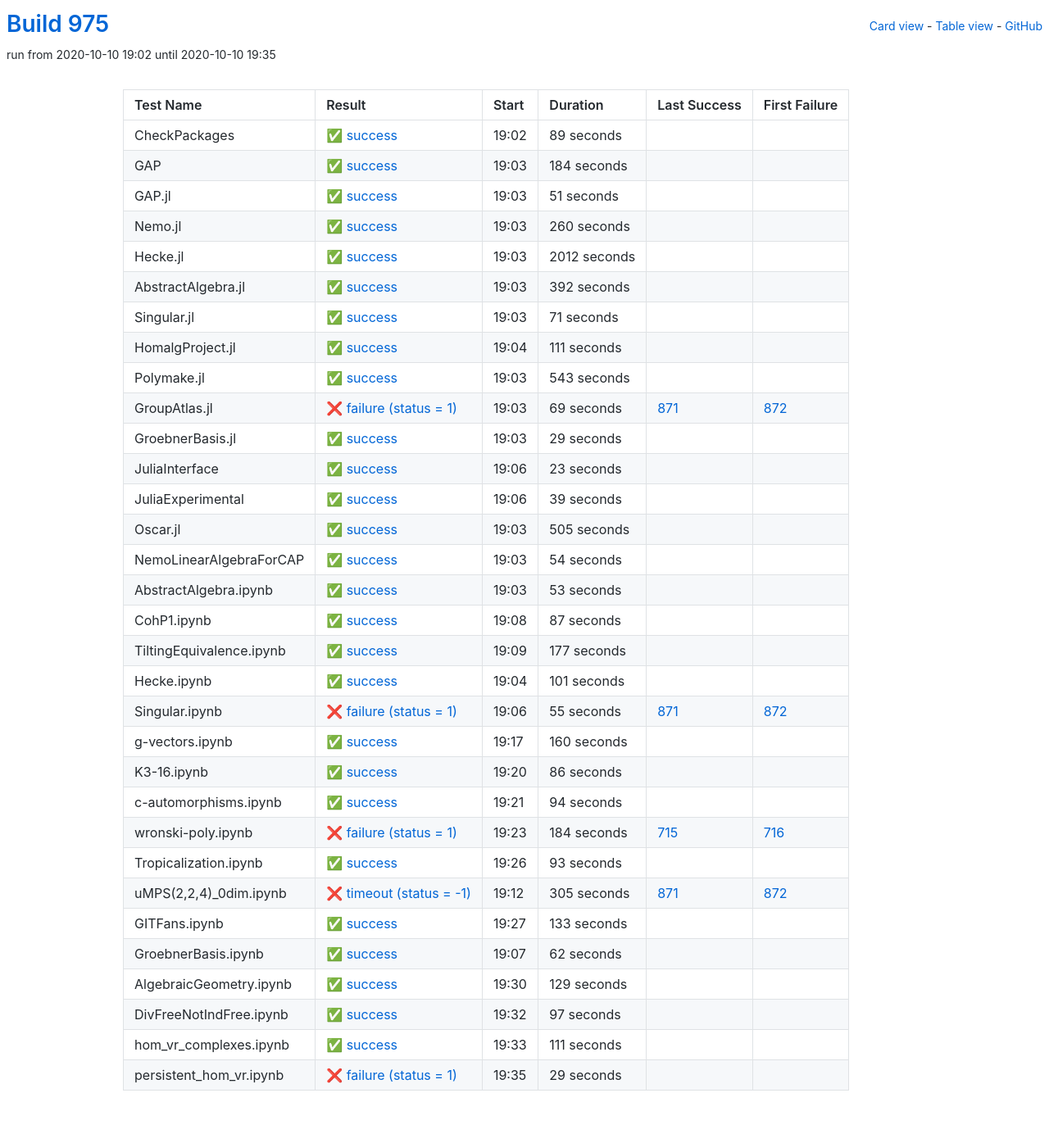
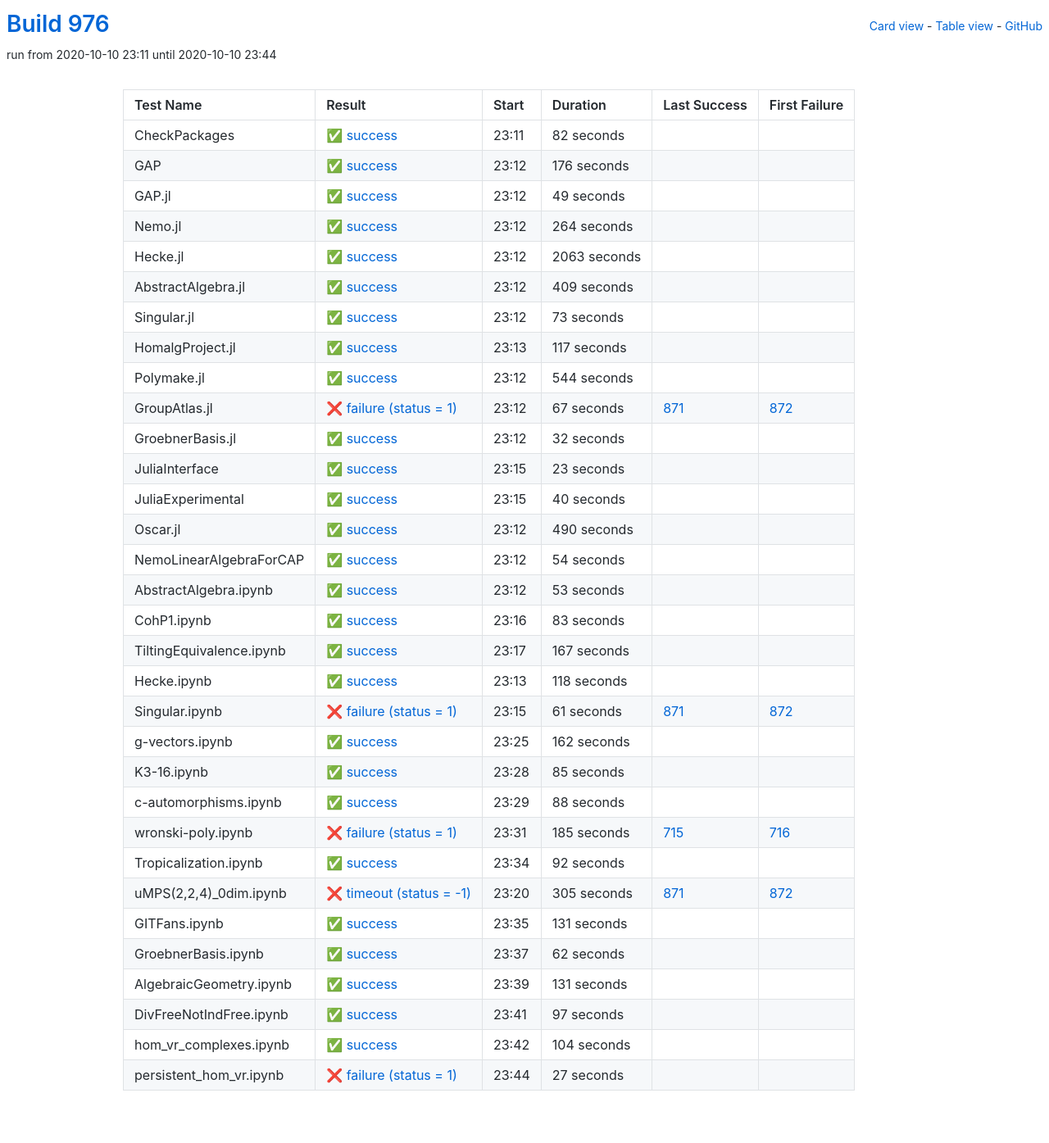
Before and after one commit to oscar-system/oscar-ci-status-stable, a Jekyll site: the page built from table.html, in a window 1280 px wide. Shown: the whole page at 82% size. Built offline with Jekyll 4.4.1, drawn with Linux system fonts in a browser that asks for light colours.

Commit message:
Build #976

```diff
--- a/_data/ci.yml
+++ b/_data/ci.yml
@@ -1,6 +1,6 @@
 ---
-build: 975
-build_url: https://oscarci.mathematik.uni-kl.de/job/oscar-stable/975/
+build: 976
+build_url: https://oscarci.mathematik.uni-kl.de/job/oscar-stable/976/
 job: oscar-stable
 organization: oscar-system
 repo: oscar-ci-status-stable
@@ -8,140 +8,140 @@ repourl: https://github.com/oscar-system/oscar-ci-status-stable
 tests:
 - name: CheckPackages
   id: checkpackages
-  log: https://oscarci.mathematik.uni-kl.de/job/oscar-stable/975/artifact/logs/build-975/CheckPackages.log
-  start: 2020-10-10 19:02
+  log: https://oscarci.mathematik.uni-kl.de/job/oscar-stable/976/artifact/logs/build-976/CheckPackages.log
+  start: 2020-10-10 23:11
   success: true
   exitcode: 0
   status: success
-  duration: 89
+  duration: 82
   last_success: false
   last_success_url:
   first_failure: false
   first_failure_url:
 - name: GAP
   id: gap
-  log: https://oscarci.mathematik.uni-kl.de/job/oscar-stable/975/artifact/logs/build-975/GAP.log
-  start: 2020-10-10 19:03
+  log: https://oscarci.mathematik.uni-kl.de/job/oscar-stable/976/artifact/logs/build-976/GAP.log
+  start: 2020-10-10 23:12
   success: true
   exitcode: 0
   status: success
-  duration: 184
+  duration: 176
   last_success: false
   last_success_url:
   first_failure: false
   first_failure_url:
 - name: GAP.jl
   id: gap-jl
-  log: https://oscarci.mathematik.uni-kl.de/job/oscar-stable/975/artifact/logs/build-975/GAP.jl.log
-  start: 2020-10-10 19:03
+  log: https://oscarci.mathematik.uni-kl.de/job/oscar-stable/976/artifact/logs/build-976/GAP.jl.log
+  start: 2020-10-10 23:12
   success: true
   exitcode: 0
   status: success
-  duration: 51
+  duration: 49
   last_success: false
   last_success_url:
   first_failure: false
   first_failure_url:
 - name: Nemo.jl
   id: nemo-jl
-  log: https://oscarci.mathematik.uni-kl.de/job/oscar-stable/975/artifact/logs/build-975/Nemo.jl.log
-  start: 2020-10-10 19:03
+  log: https://oscarci.mathematik.uni-kl.de/job/oscar-stable/976/artifact/logs/build-976/Nemo.jl.log
+  start: 2020-10-10 23:12
   success: true
   exitcode: 0
   status: success
-  duration: 260
+  duration: 264
   last_success: false
   last_success_url:
   first_failure: false
   first_failure_url:
 - name: Hecke.jl
   id: hecke-jl
-  log: https://oscarci.mathematik.uni-kl.de/job/oscar-stable/975/artifact/logs/build-975/Hecke.jl.log
-  start: 2020-10-10 19:03
+  log: https://oscarci.mathematik.uni-kl.de/job/oscar-stable/976/artifact/logs/build-976/Hecke.jl.log
+  start: 2020-10-10 23:12
   success: true
   exitcode: 0
   status: success
-  duration: 2012
+  duration: 2063
   last_success: false
   last_success_url:
   first_failure: false
   first_failure_url:
 - name: AbstractAlgebra.jl
   id: abstractalgebra-jl
-  log: https://oscarci.mathematik.uni-kl.de/job/oscar-stable/975/artifact/logs/build-975/AbstractAlgebra.jl.log
-  start: 2020-10-10 19:03
+  log: https://oscarci.mathematik.uni-kl.de/job/oscar-stable/976/artifact/logs/build-976/AbstractAlgebra.jl.log
+  start: 2020-10-10 23:12
   success: true
   exitcode: 0
   status: success
-  duration: 392
+  duration: 409
   last_success: false
   last_success_url:
   first_failure: false
   first_failure_url:
 - name: Singular.jl
   id: singular-jl
-  log: https://oscarci.mathematik.uni-kl.de/job/oscar-stable/975/artifact/logs/build-975/Singular.jl.log
-  start: 2020-10-10 19:03
+  log: https://oscarci.mathematik.uni-kl.de/job/oscar-stable/976/artifact/logs/build-976/Singular.jl.log
+  start: 2020-10-10 23:12
   success: true
   exitcode: 0
   status: success
-  duration: 71
+  duration: 73
   last_success: false
   last_success_url:
   first_failure: false
   first_failure_url:
 - name: HomalgProject.jl
   id: homalgproject-jl
-  log: https://oscarci.mathematik.uni-kl.de/job/oscar-stable/975/artifact/logs/build-975/HomalgProject.jl.log
-  start: 2020-10-10 19:04
+  log: https://oscarci.mathematik.uni-kl.de/job/oscar-stable/976/artifact/logs/build-976/HomalgProject.jl.log
+  start: 2020-10-10 23:13
   success: true
   exitcode: 0
   status: success
-  duration: 111
+  duration: 117
   last_success: false
   last_success_url:
   first_failure: false
   first_failure_url:
 - name: Polymake.jl
   id: polymake-jl
-  log: https://oscarci.mathematik.uni-kl.de/job/oscar-stable/975/artifact/logs/build-975/Polymake.jl.log
-  start: 2020-10-10 19:03
+  log: https://oscarci.mathematik.uni-kl.de/job/oscar-stable/976/artifact/logs/build-976/Polymake.jl.log
+  start: 2020-10-10 23:12
   success: true
   exitcode: 0
   status: success
-  duration: 543
+  duration: 544
   last_success: false
   last_success_url:
   first_failure: false
   first_failure_url:
 - name: GroupAtlas.jl
   id: groupatlas-jl
-  log: https://oscarci.mathematik.uni-kl.de/job/oscar-stable/975/artifact/logs/build-975/GroupAtlas.jl.log
-  start: 2020-10-10 19:03
+  log: https://oscarci.mathematik.uni-kl.de/job/oscar-stable/976/artifact/logs/build-976/GroupAtlas.jl.log
+  start: 2020-10-10 23:12
   success: false
   exitcode: 1
   status: failure
-  duration: 69
+  duration: 67
   last_success: 871
   last_success_url: https://oscarci.mathematik.uni-kl.de/job/oscar-stable/871/
   first_failure: 872
   first_failure_url: https://oscarci.mathematik.uni-kl.de/job/oscar-stable/872/
 - name: GroebnerBasis.jl
   id: groebnerbasis-jl
-  log: https://oscarci.mathematik.uni-kl.de/job/oscar-stable/975/artifact/logs/build-975/GroebnerBasis.jl.log
-  start: 2020-10-10 19:03
+  log: https://oscarci.mathematik.uni-kl.de/job/oscar-stable/976/artifact/logs/build-976/GroebnerBasis.jl.log
+  start: 2020-10-10 23:12
   success: true
   exitcode: 0
   status: success
-  duration: 29
+  duration: 32
   last_success: false
   last_success_url:
   first_failure: false
   first_failure_url:
 - name: JuliaInterface
   id: juliainterface
-  log: https://oscarci.mathematik.uni-kl.de/job/oscar-stable/975/artifact/logs/build-975/JuliaInterface.log
-  start: 2020-10-10 19:06
+  log: https://oscarci.mathematik.uni-kl.de/job/oscar-stable/976/artifact/logs/build-976/JuliaInterface.log
+  start: 2020-10-10 23:15
   success: true
   exitcode: 0
   status: success
@@ -152,32 +152,32 @@ tests:
   first_failure_url:
 - name: JuliaExperimental
   id: juliaexperimental
-  log: https://oscarci.mathematik.uni-kl.de/job/oscar-stable/975/artifact/logs/build-975/JuliaExperimental.log
-  start: 2020-10-10 19:06
+  log: https://oscarci.mathematik.uni-kl.de/job/oscar-stable/976/artifact/logs/build-976/JuliaExperimental.log
+  start: 2020-10-10 23:15
   success: true
   exitcode: 0
   status: success
-  duration: 39
+  duration: 40
   last_success: false
   last_success_url:
   first_failure: false
   first_failure_url:
 - name: Oscar.jl
   id: oscar-jl
-  log: https://oscarci.mathematik.uni-kl.de/job/oscar-stable/975/artifact/logs/build-975/Oscar.jl.log
-  start: 2020-10-10 19:03
+  log: https://oscarci.mathematik.uni-kl.de/job/oscar-stable/976/artifact/logs/build-976/Oscar.jl.log
+  start: 2020-10-10 23:12
   success: true
   exitcode: 0
   status: success
-  duration: 505
+  duration: 490
   last_success: false
   last_success_url:
   first_failure: false
   first_failure_url:
 - name: NemoLinearAlgebraForCAP
   id: nemolinearalgebraforcap
-  log: https://oscarci.mathematik.uni-kl.de/job/oscar-stable/975/artifact/logs/build-975/NemoLinearAlgebraForCAP.log
-  start: 2020-10-10 19:03
+  log: https://oscarci.mathematik.uni-kl.de/job/oscar-stable/976/artifact/logs/build-976/NemoLinearAlgebraForCAP.log
+  start: 2020-10-10 23:12
   success: true
   exitcode: 0
   status: success
@@ -188,8 +188,8 @@ tests:
   first_failure_url:
 - name: AbstractAlgebra.ipynb
   id: abstractalgebra-ipynb
-  log: https://oscarci.mathematik.uni-kl.de/job/oscar-stable/975/artifact/logs/build-975/AbstractAlgebra.ipynb.log
-  start: 2020-10-10 19:03
+  log: https://oscarci.mathematik.uni-kl.de/job/oscar-stable/976/artifact/logs/build-976/AbstractAlgebra.ipynb.log
+  start: 2020-10-10 23:12
   success: true
   exitcode: 0
   status: success
@@ -200,116 +200,116 @@ tests:
   first_failure_url:
 - name: CohP1.ipynb
   id: cohp1-ipynb
-  log: https://oscarci.mathematik.uni-kl.de/job/oscar-stable/975/artifact/logs/build-975/CohP1.ipynb.log
-  start: 2020-10-10 19:08
+  log: https://oscarci.mathematik.uni-kl.de/job/oscar-stable/976/artifact/logs/build-976/CohP1.ipynb.log
+  start: 2020-10-10 23:16
   success: true
   exitcode: 0
   status: success
-  duration: 87
+  duration: 83
   last_success: false
   last_success_url:
   first_failure: false
   first_failure_url:
 - name: TiltingEquivalence.ipynb
   id: tiltingequivalence-ipynb
-  log: https://oscarci.mathematik.uni-kl.de/job/oscar-stable/975/artifact/logs/build-975/TiltingEquivalence.ipynb.log
-  start: 2020-10-10 19:09
+  log: https://oscarci.mathematik.uni-kl.de/job/oscar-stable/976/artifact/logs/build-976/TiltingEquivalence.ipynb.log
+  start: 2020-10-10 23:17
   success: true
   exitcode: 0
   status: success
-  duration: 177
+  duration: 167
   last_success: false
   last_success_url:
   first_failure: false
   first_failure_url:
 - name: Hecke.ipynb
   id: hecke-ipynb
-  log: https://oscarci.mathematik.uni-kl.de/job/oscar-stable/975/artifact/logs/build-975/Hecke.ipynb.log
-  start: 2020-10-10 19:04
+  log: https://oscarci.mathematik.uni-kl.de/job/oscar-stable/976/artifact/logs/build-976/Hecke.ipynb.log
+  start: 2020-10-10 23:13
   success: true
   exitcode: 0
   status: success
-  duration: 101
+  duration: 118
   last_success: false
   last_success_url:
   first_failure: false
   first_failure_url:
 - name: Singular.ipynb
   id: singular-ipynb
-  log: https://oscarci.mathematik.uni-kl.de/job/oscar-stable/975/artifact/logs/build-975/Singular.ipynb.log
-  start: 2020-10-10 19:06
+  log: https://oscarci.mathematik.uni-kl.de/job/oscar-stable/976/artifact/logs/build-976/Singular.ipynb.log
+  start: 2020-10-10 23:15
   success: false
   exitcode: 1
   status: failure
-  duration: 55
+  duration: 61
   last_success: 871
   last_success_url: https://oscarci.mathematik.uni-kl.de/job/oscar-stable/871/
   first_failure: 872
   first_failure_url: https://oscarci.mathematik.uni-kl.de/job/oscar-stable/872/
 - name: g-vectors.ipynb
   id: g-vectors-ipynb
-  log: https://oscarci.mathematik.uni-kl.de/job/oscar-stable/975/artifact/logs/build-975/g-vectors.ipynb.log
-  start: 2020-10-10 19:17
+  log: https://oscarci.mathematik.uni-kl.de/job/oscar-stable/976/artifact/logs/build-976/g-vectors.ipynb.log
+  start: 2020-10-10 23:25
   success: true
   exitcode: 0
   status: success
-  duration: 160
+  duration: 162
   last_success: false
   last_success_url:
   first_failure: false
   first_failure_url:
 - name: K3-16.ipynb
   id: k3-16-ipynb
-  log: https://oscarci.mathematik.uni-kl.de/job/oscar-stable/975/artifact/logs/build-975/K3-16.ipynb.log
-  start: 2020-10-10 19:20
+  log: https://oscarci.mathematik.uni-kl.de/job/oscar-stable/976/artifact/logs/build-976/K3-16.ipynb.log
+  start: 2020-10-10 23:28
   success: true
   exitcode: 0
   status: success
-  duration: 86
+  duration: 85
   last_success: false
   last_success_url:
   first_failure: false
   first_failure_url:
 - name: c-automorphisms.ipynb
   id: c-automorphisms-ipynb
-  log: https://oscarci.mathematik.uni-kl.de/job/oscar-stable/975/artifact/logs/build-975/c-automorphisms.ipynb.log
-  start: 2020-10-10 19:21
+  log: https://oscarci.mathematik.uni-kl.de/job/oscar-stable/976/artifact/logs/build-976/c-automorphisms.ipynb.log
+  start: 2020-10-10 23:29
   success: true
   exitcode: 0
   status: success
-  duration: 94
+  duration: 88
   last_success: false
   last_success_url:
   first_failure: false
   first_failure_url:
 - name: wronski-poly.ipynb
   id: wronski-poly-ipynb
-  log: https://oscarci.mathematik.uni-kl.de/job/oscar-stable/975/artifact/logs/build-975/wronski-poly.ipynb.log
-  start: 2020-10-10 19:23
+  log: https://oscarci.mathematik.uni-kl.de/job/oscar-stable/976/artifact/logs/build-976/wronski-poly.ipynb.log
+  start: 2020-10-10 23:31
   success: false
   exitcode: 1
   status: failure
-  duration: 184
+  duration: 185
   last_success: 715
   last_success_url: https://oscarci.mathematik.uni-kl.de/job/oscar-stable/715/
   first_failure: 716
   first_failure_url: https://oscarci.mathematik.uni-kl.de/job/oscar-stable/716/
 - name: Tropicalization.ipynb
   id: tropicalization-ipynb
-  log: https://oscarci.mathematik.uni-kl.de/job/oscar-stable/975/artifact/logs/build-975/Tropicalization.ipynb.log
-  start: 2020-10-10 19:26
+  log: https://oscarci.mathematik.uni-kl.de/job/oscar-stable/976/artifact/logs/build-976/Tropicalization.ipynb.log
+  start: 2020-10-10 23:34
   success: true
   exitcode: 0
   status: success
-  duration: 93
+  duration: 92
   last_success: false
   last_success_url:
   first_failure: false
   first_failure_url:
 - name: uMPS(2,2,4)_0dim.ipynb
   id: umps-2-2-4-0dim-ipynb
-  log: https://oscarci.mathematik.uni-kl.de/job/oscar-stable/975/artifact/logs/build-975/uMPS-2-2-4-_0dim.ipynb.log
-  start: 2020-10-10 19:12
+  log: https://oscarci.mathematik.uni-kl.de/job/oscar-stable/976/artifact/logs/build-976/uMPS-2-2-4-_0dim.ipynb.log
+  start: 2020-10-10 23:20
   success: false
   exitcode: -1
   status: timeout
@@ -320,20 +320,20 @@ tests:
   first_failure_url: https://oscarci.mathematik.uni-kl.de/job/oscar-stable/872/
 - name: GITFans.ipynb
   id: gitfans-ipynb
-  log: https://oscarci.mathematik.uni-kl.de/job/oscar-stable/975/artifact/logs/build-975/GITFans.ipynb.log
-  start: 2020-10-10 19:27
+  log: https://oscarci.mathematik.uni-kl.de/job/oscar-stable/976/artifact/logs/build-976/GITFans.ipynb.log
+  start: 2020-10-10 23:35
   success: true
   exitcode: 0
   status: success
-  duration: 133
+  duration: 131
   last_success: false
   last_success_url:
   first_failure: false
   first_failure_url:
 - name: GroebnerBasis.ipynb
   id: groebnerbasis-ipynb
-  log: https://oscarci.mathematik.uni-kl.de/job/oscar-stable/975/artifact/logs/build-975/GroebnerBasis.ipynb.log
-  start: 2020-10-10 19:07
+  log: https://oscarci.mathematik.uni-kl.de/job/oscar-stable/976/artifact/logs/build-976/GroebnerBasis.ipynb.log
+  start: 2020-10-10 23:37
   success: true
   exitcode: 0
   status: success
@@ -344,20 +344,20 @@ tests:
   first_failure_url:
 - name: AlgebraicGeometry.ipynb
   id: algebraicgeometry-ipynb
-  log: https://oscarci.mathematik.uni-kl.de/job/oscar-stable/975/artifact/logs/build-975/AlgebraicGeometry.ipynb.log
-  start: 2020-10-10 19:30
+  log: https://oscarci.mathematik.uni-kl.de/job/oscar-stable/976/artifact/logs/build-976/AlgebraicGeometry.ipynb.log
+  start: 2020-10-10 23:39
   success: true
   exitcode: 0
   status: success
-  duration: 129
+  duration: 131
   last_success: false
   last_success_url:
   first_failure: false
   first_failure_url:
 - name: DivFreeNotIndFree.ipynb
   id: divfreenotindfree-ipynb
-  log: https://oscarci.mathematik.uni-kl.de/job/oscar-stable/975/artifact/logs/build-975/DivFreeNotIndFree.ipynb.log
-  start: 2020-10-10 19:32
+  log: https://oscarci.mathematik.uni-kl.de/job/oscar-stable/976/artifact/logs/build-976/DivFreeNotIndFree.ipynb.log
+  start: 2020-10-10 23:41
   success: true
   exitcode: 0
   status: success
@@ -368,24 +368,24 @@ tests:
   first_failure_url:
 - name: hom_vr_complexes.ipynb
   id: hom-vr-complexes-ipynb
-  log: https://oscarci.mathematik.uni-kl.de/job/oscar-stable/975/artifact/logs/build-975/hom_vr_complexes.ipynb.log
-  start: 2020-10-10 19:33
+  log: https://oscarci.mathematik.uni-kl.de/job/oscar-stable/976/artifact/logs/build-976/hom_vr_complexes.ipynb.log
+  start: 2020-10-10 23:42
   success: true
   exitcode: 0
   status: success
-  duration: 111
+  duration: 104
   last_success: false
   last_success_url:
   first_failure: false
   first_failure_url:
 - name: persistent_hom_vr.ipynb
   id: persistent-hom-vr-ipynb
-  log: https://oscarci.mathematik.uni-kl.de/job/oscar-stable/975/artifact/logs/build-975/persistent_hom_vr.ipynb.log
-  start: 2020-10-10 19:35
+  log: https://oscarci.mathematik.uni-kl.de/job/oscar-stable/976/artifact/logs/build-976/persistent_hom_vr.ipynb.log
+  start: 2020-10-10 23:44
   success: false
   exitcode: 1
   status: failure
-  duration: 29
+  duration: 27
   last_success: false
   last_success_url:
   first_failure: false
```
Also changed, not shown: README.md.
